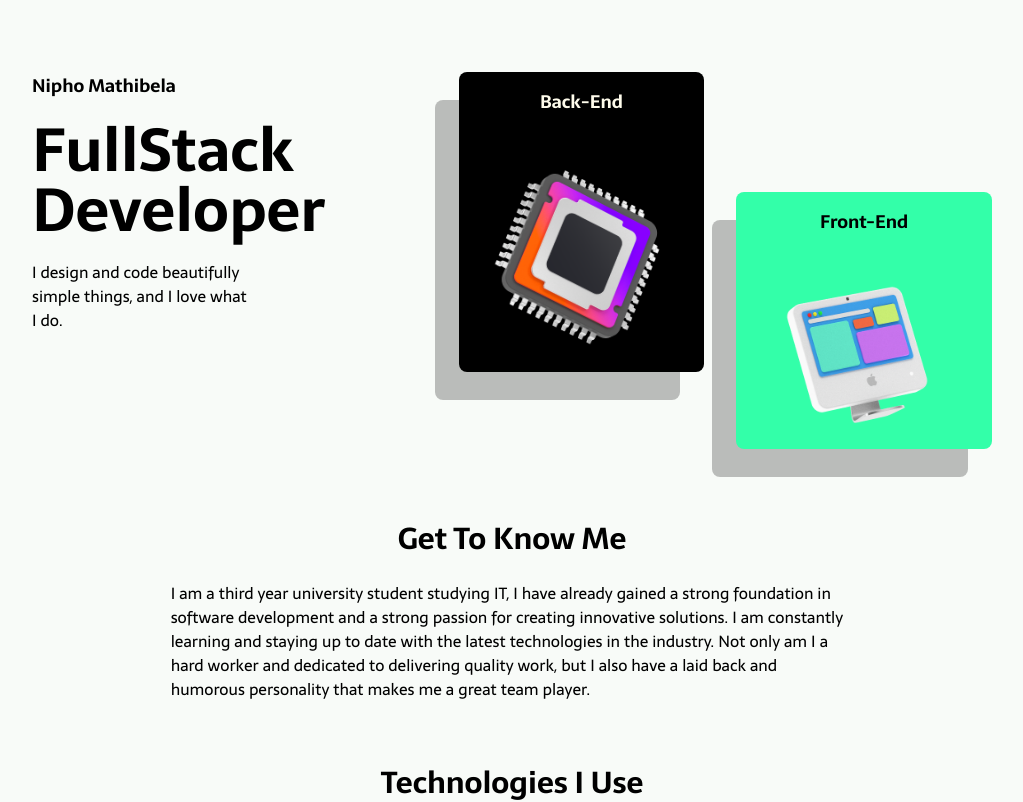
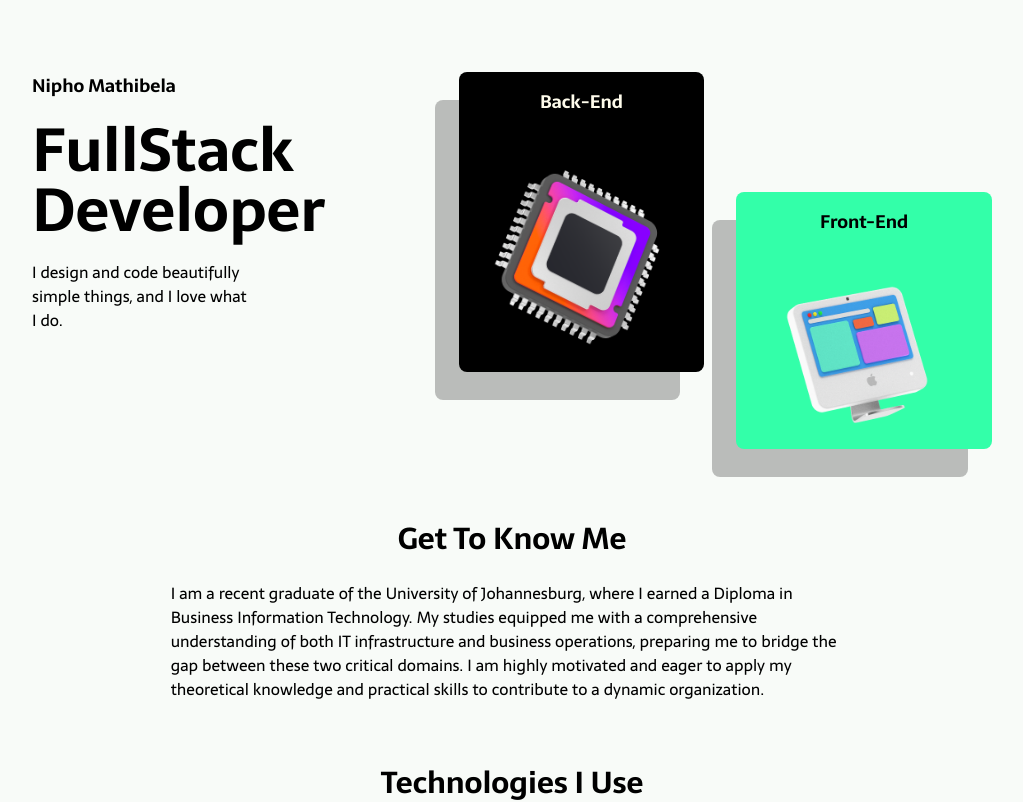
Before and after one commit to NiphoMathibela/my-portfolio, a React (Vite) app in the folder portfolio/: page / in a window 1280 px wide. Shown: the top 802 px of the page, without its empty margins (128-1151 px from the left). Built offline with nearby package versions, Linux system fonts and the light colour scheme; a web font is replaced by a local one.

Commit message:
Changed get to know me text

```diff
--- a/portfolio/src/components/GetToKnow.jsx
+++ b/portfolio/src/components/GetToKnow.jsx
@@ -5,9 +5,11 @@ const GetToKnow = () => {
     <div className="m-auto w-8/12">
       <h2 className="font-bold text-3xl text-center mb-6">Get To Know Me</h2>
       <p>
-        I am a third year university student studying IT, I have already gained a strong foundation in software development
-        and a strong passion for creating innovative solutions.
-        I am constantly learning and staying up to date with the latest technologies in the industry. Not only am I a hard worker and dedicated to delivering quality work, but I also have a laid back and humorous personality that makes me a great team player.
+        I am a recent graduate of the University of Johannesburg, where I earned a Diploma in Business
+        Information Technology. My studies equipped me with a comprehensive understanding of both
+        IT infrastructure and business operations, preparing me to bridge the gap between these two
+        critical domains. I am highly motivated and eager to apply my theoretical knowledge and
+        practical skills to contribute to a dynamic organization.
       </p>
     </div>
   );
```
